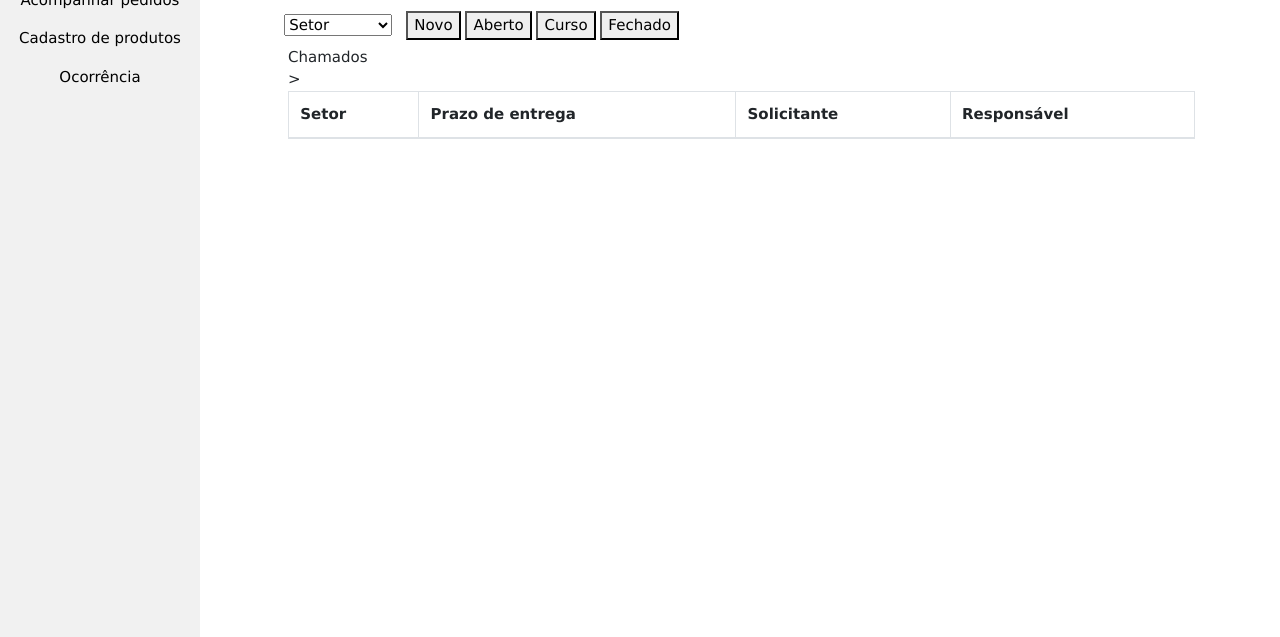
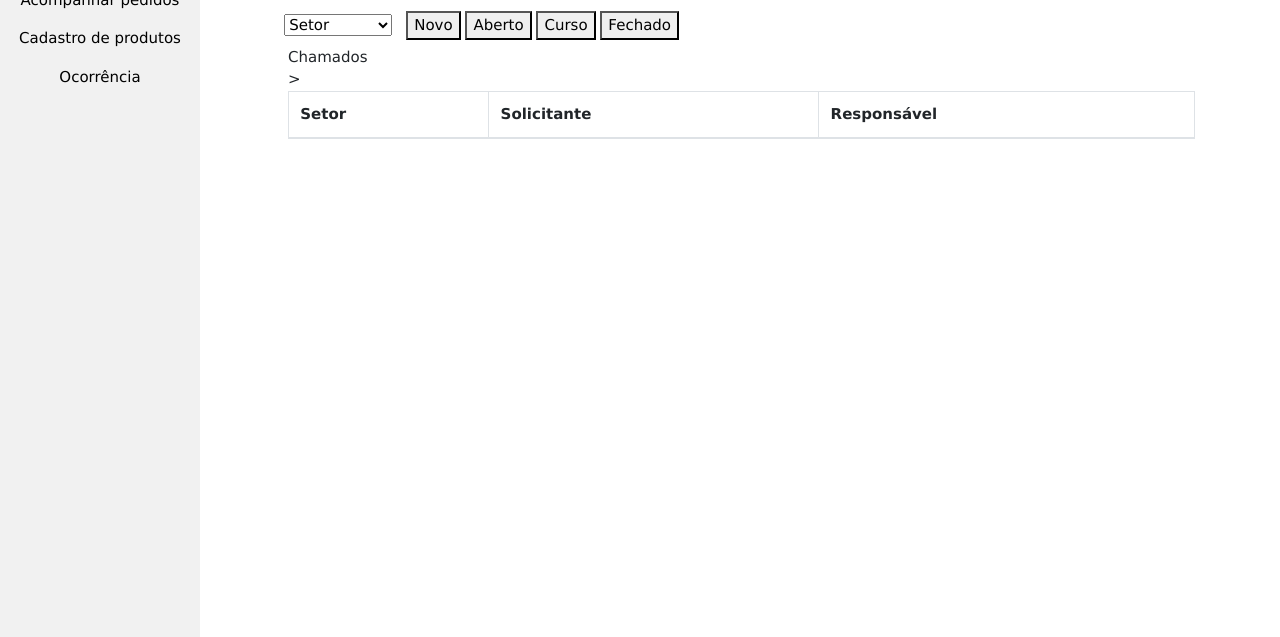
Before and after one commit to Daniel-Boll/Unibuy, a plain HTML site: page public/acompanhar.html in a window 1280 px wide. Shown: the part 163-800 px from the top of the page. Drawn offline with nearby package versions, Linux system fonts and the light colour scheme; no server answers.

Commit message:
ocorrencia

```diff
--- a/public/acompanhar.html
+++ b/public/acompanhar.html
@@ -66,7 +66,6 @@
               <thead>
                 <tr onclick="alert()">
                   <th>Setor</th>
-                  <th>Prazo de entrega</th>
                   <th>Solicitante</th>
                   <th>Responsável</th>
                 </tr>
```
